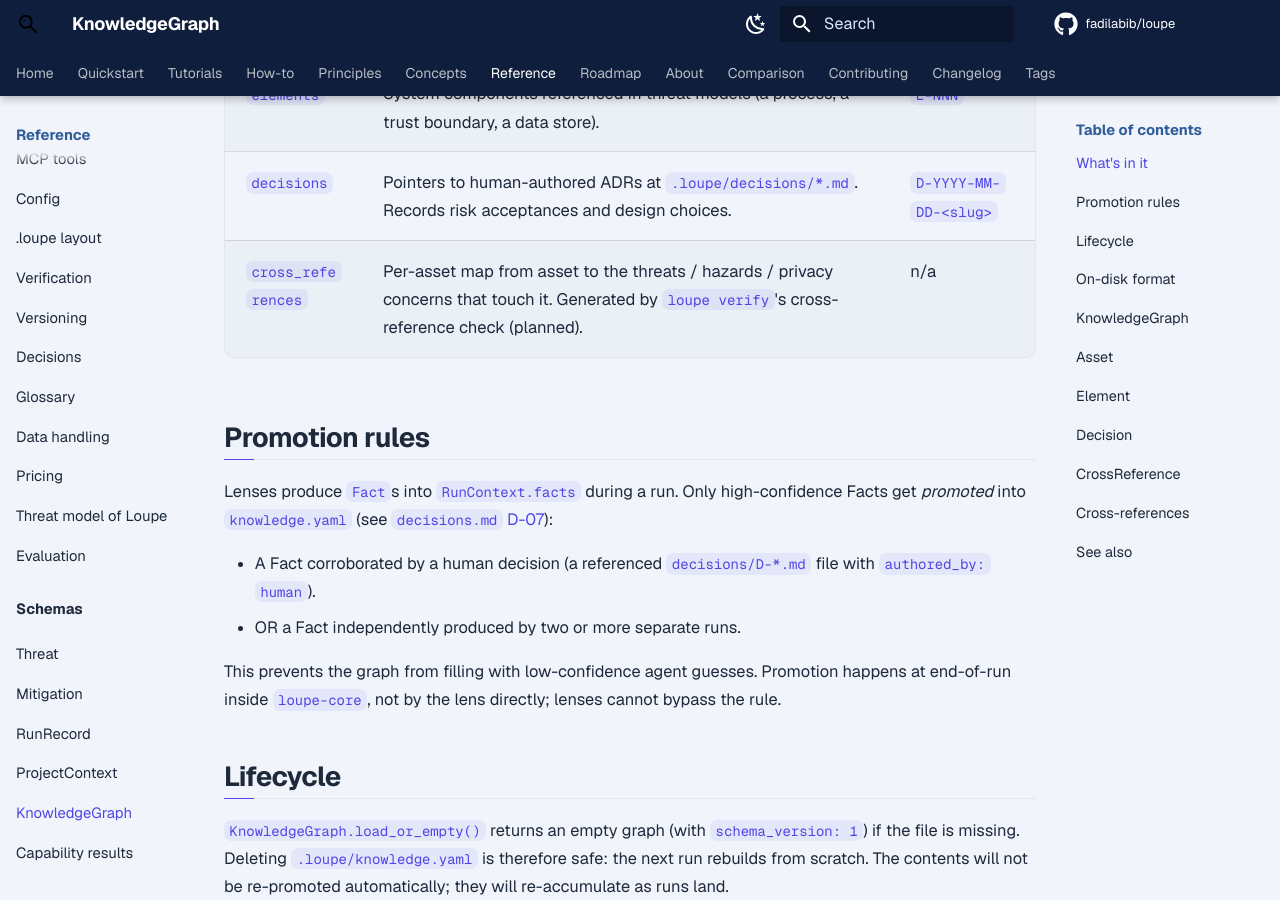
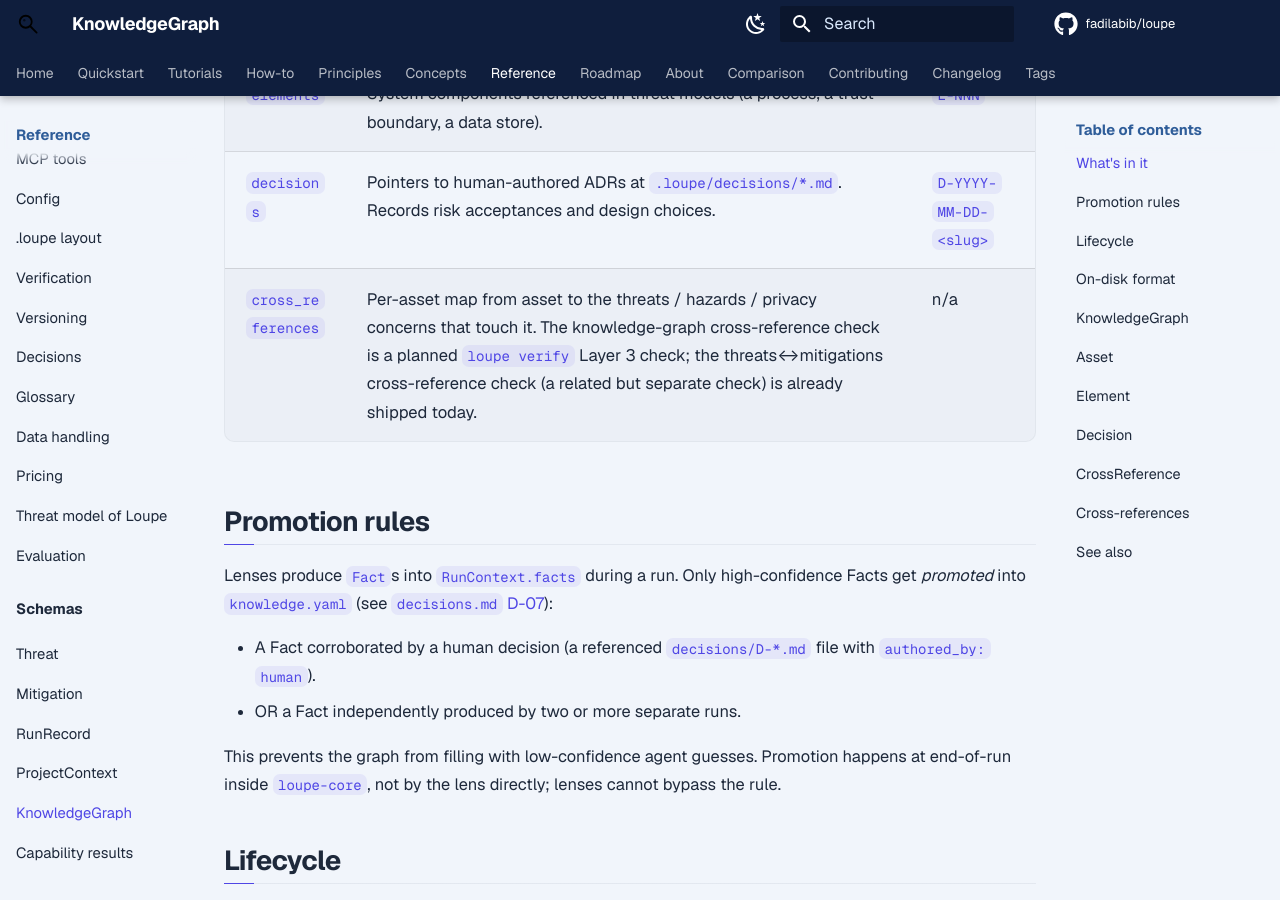
Before and after one commit to fadi-labib/loupe, an MkDocs documentation site: the page built from docs/reference/schemas/knowledge.md, in a window 1280 px wide and 900 px high, scrolled down 665 px. Built offline with MkDocs 1.6.1 and Material for MkDocs 9.7.7, drawn with Linux system fonts in a browser that asks for light colours; comment, search, counter and statistics services are not loaded; the version menu is left out.

Commit message:
docs: fix stale code paths in schemas index and knowledge cross-ref scope

```diff
--- a/docs/reference/schemas/knowledge.md
+++ b/docs/reference/schemas/knowledge.md
@@ -11,7 +11,7 @@ Five typed sections, each backed by a Pydantic model:
 | `assets` | Things worth protecting (data, keys, signing material). Mostly human-curated. | `A-NNN` |
 | `elements` | System components referenced in threat models (a process, a trust boundary, a data store). | `E-NNN` |
 | `decisions` | Pointers to human-authored ADRs at `.loupe/decisions/*.md`. Records risk acceptances and design choices. | `D-YYYY-MM-DD-<slug>` |
-| `cross_references` | Per-asset map from asset to the threats / hazards / privacy concerns that touch it. Generated by `loupe verify`'s cross-reference check (planned). | n/a |
+| `cross_references` | Per-asset map from asset to the threats / hazards / privacy concerns that touch it. The knowledge-graph cross-reference check is a planned `loupe verify` Layer 3 check; the threats↔mitigations cross-reference check (a related but separate check) is already shipped today. | n/a |
 
 ## Promotion rules
 
```
Also changed, not shown: docs/reference/schemas/index.md (+1 -1 lines).
